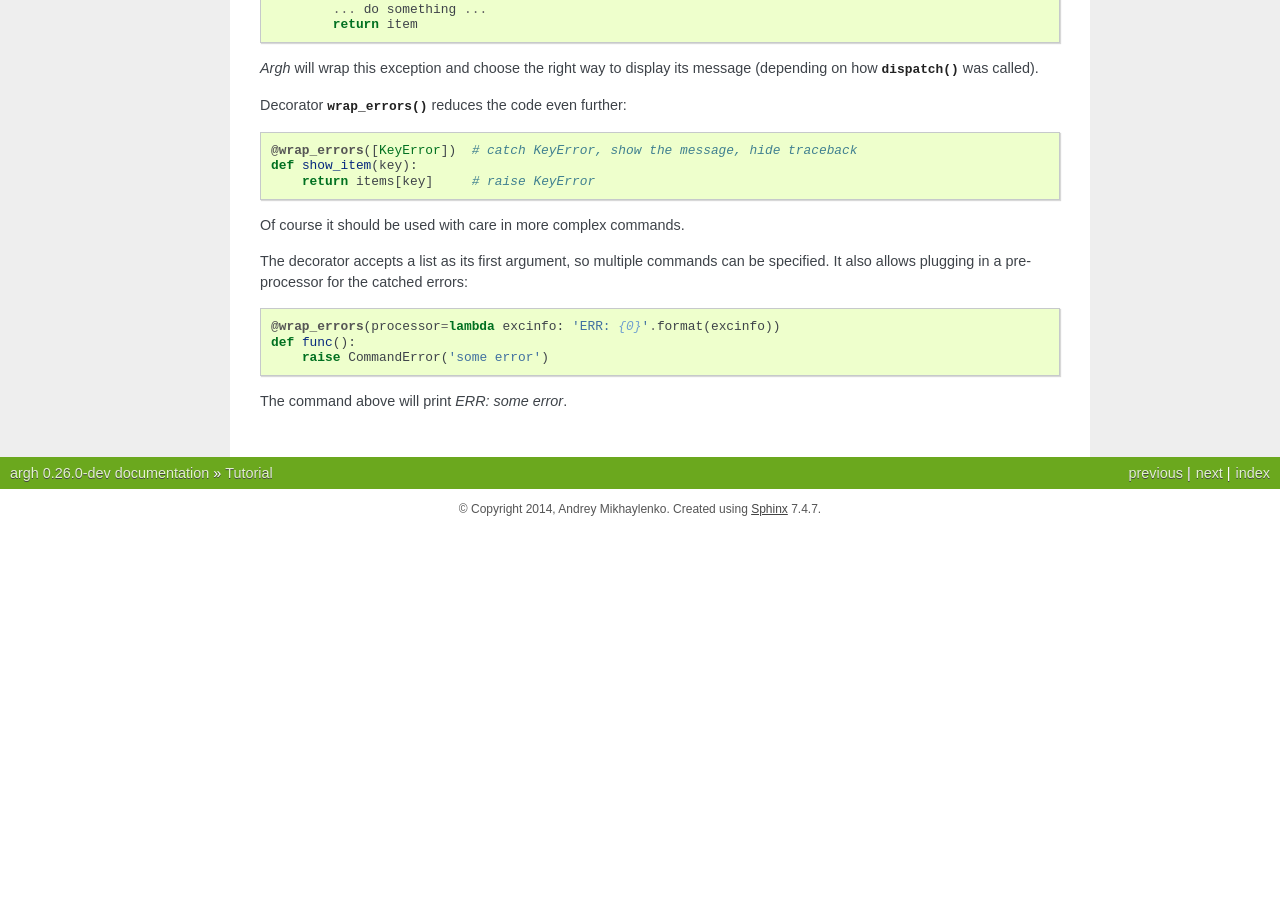
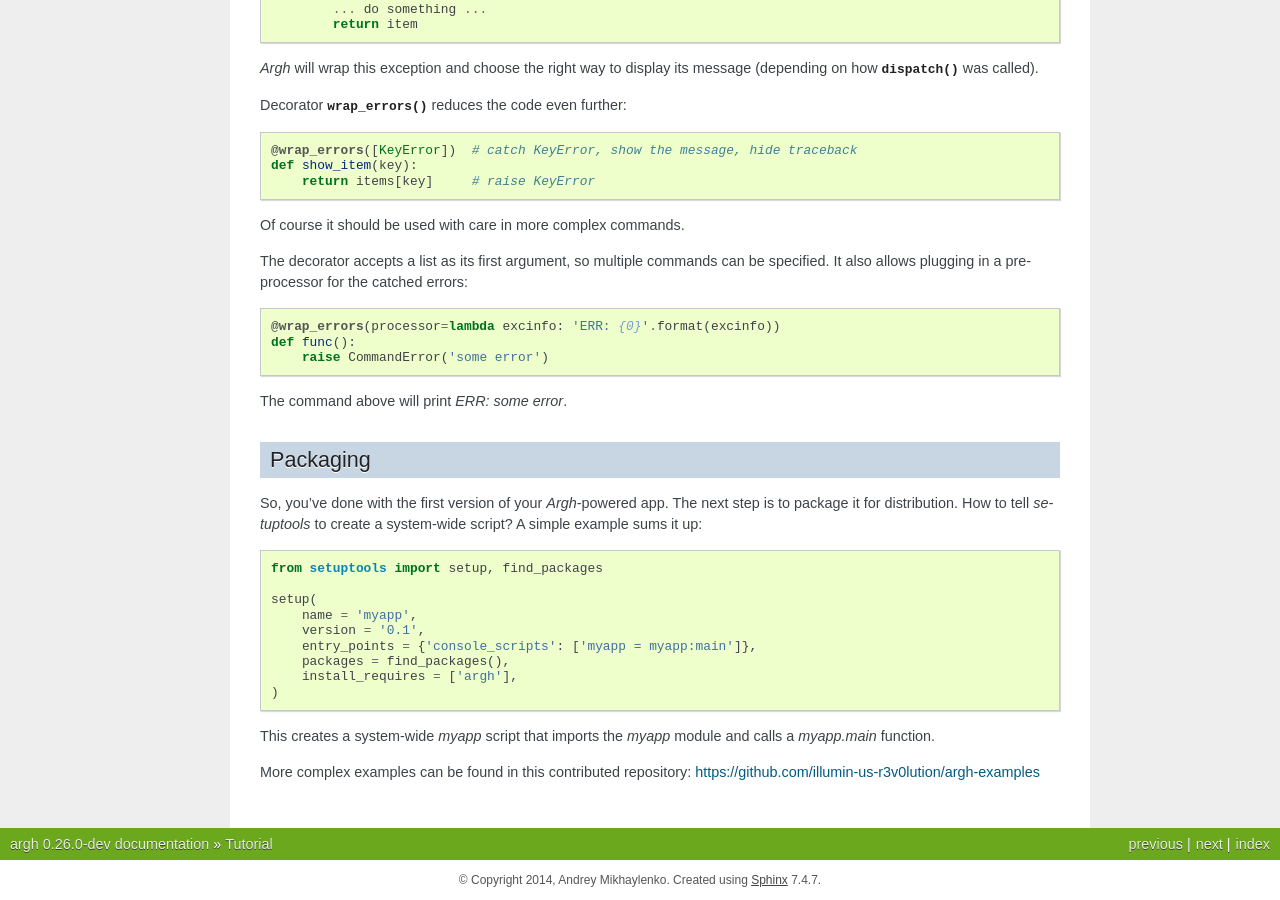
Before and after one commit to neithere/argh, a Sphinx documentation site: the page built from docs/tutorial.rst, in a window 1280 px wide and 900 px high, scrolled down 8075 px. Built offline with Sphinx 7.4.7, drawn with Linux system fonts in a browser that asks for light colours; before the commit the page ends 8604 px from its top, so only the background shows below that.

Commit message:
Add a packaging example to tutorial (#77)

```diff
--- a/docs/tutorial.rst
+++ b/docs/tutorial.rst
@@ -497,3 +497,28 @@ specified.  It also allows plugging in a preprocessor for the catched errors::
         raise CommandError('some error')
 
 The command above will print `ERR: some error`.
+
+Packaging
+---------
+
+So, you've done with the first version of your `Argh`-powered app.  The next
+step is to package it for distribution.  How to tell `setuptools` to create
+a system-wide script?  A simple example sums it up:
+
+.. code-block:: python
+
+    from setuptools import setup, find_packages
+
+    setup(
+        name = 'myapp',
+        version = '0.1',
+        entry_points = {'console_scripts': ['myapp = myapp:main']},
+        packages = find_packages(),
+        install_requires = ['argh'],
+    )
+
+This creates a system-wide `myapp` script that imports the `myapp` module and
+calls a `myapp.main` function.
+
+More complex examples can be found in this contributed repository:
+https://github.com/illumin-us-r3v0lution/argh-examples
```
Also changed, not shown: 2 other files.
